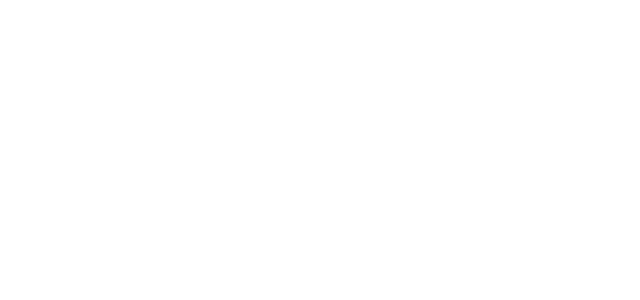
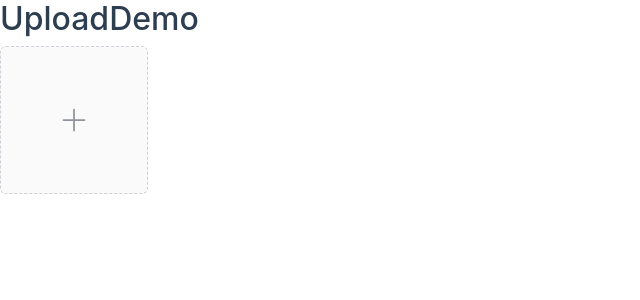
Before and after one commit to linda19504/Admin, a Vue app: page /Upload in a window 1280 px wide. Before the commit this address had no page. Shown: the top 300 px of the page, without its empty margins (0-640 px from the left). Built offline with nearby package versions, Linux system fonts and the light colour scheme.

Commit message:
add upload func

```diff
--- /dev/null
+++ b/src/components/Upload.vue
@@ -0,0 +1,64 @@
+<template>
+  <el-upload
+    action=""
+    :before-upload="beforeUploadAction"
+    :list-type="listType"
+    :multiple="multiple"
+    :on-preview="handlePictureCardPreview"
+    :on-remove="hanldeRemove"
+    :file-list="fileList"
+  >
+    <el-icon><Plus /></el-icon>
+  </el-upload>
+  <el-dialog v-modal="dialogVisible" width="50%" top="80px">
+    <img w-full :src="dialogImageUrl" alt="预览图片" style="width: 100%" />
+  </el-dialog>
+</template>
+
+<script setup>
+ import { ref } from 'vue'
+ import { Plus } from '@element-plus/icons-vue'
+ import { ElMessage } from 'element-plus'
+const fileList = ref([])
+const emit = defineEmits(['update']);
+const props = defineProps({
+  modelValue:Array,
+  Multple:{
+    type:Boolean,
+    default:true,
+  },
+  listType:{
+    type:Boolean,
+    default:'picture-card',
+  },
+  showFileList:{
+    type:Boolean,
+    default:true,
+  },
+  })
+  const dialogVisible = ref(false);
+  const dialogImageUrl = ref('');
+  const beforeUploadAction = (file, fileList) => {
+    return new Promise((resolve, reject) => {
+      var reader = new FileReader()//读取文件内容
+      let reg = /\.jpg$|\.jpeg$|\.gif$|\.png$/i
+      reader.readAsDataURL(file)//将文件读取为data URL
+      let name = file.name
+      if (reg.test(name)) {//执行读取完的回调，检查文件名是否匹配正则表达式
+        reader.onload = () => {//reader.onload 是 FileReader 的事件回调，当文件读取成功时触发
+          fileList.value.push({
+            name: name,
+            url: e.target.result,
+          })
+          emit('update', fileList.value)//fileList.value为参数
+          resolve(e.target.result)
+        }
+      } else {
+        ElMessage.error('请上传图片')
+        reject()
+      }
+    })
+  }
+</script>
+
+<style></style>
--- a/src/components/WangEditor/index.vue
+++ b/src/components/WangEditor/index.vue
@@ -36,7 +36,7 @@
     let data = editors.txt.html()
     alert(data)
   }
-
+b
   const handleCreated = (editor) => {
     editorRef.value = editor
   }
--- a/src/router/index.js
+++ b/src/router/index.js
@@ -33,6 +33,12 @@ const router = createRouter({
       path: '/CreateNextPage',
       name: '新建',
       component: () => import('@/views/CreateNextPage.vue'),
+      meta: { breadcrumb: '' }
+    },
+    {
+      path: '/Upload',
+      name: '加载',
+      component: () => import('@/views/Upload.vue'),
       meta: { breadcrumb: '' }
     },
     {
--- /dev/null
+++ b/src/views/Upload.vue
@@ -0,0 +1,49 @@
+<template>
+    <div>
+    <h1>UploadDemo</h1>
+    <Upload
+      v-model="fileList"
+      @update="handleUpdate"
+      @upload-success="handleUploadSuccess"
+      @upload-error="handleUploadError"
+    />
+    <div v-if="fileList.length > 0">
+      <h2>已上传文件：</h2>
+      <ul>
+        <li v-for="(file, index) in fileList" :key="index">
+          {{ file.name }} - {{ file.url ? "已上传" : "上传中..." }}
+        </li>
+      </ul>
+    </div>
+  </div>
+  </template>
+
+  <script setup>
+ import Upload from '@/components/Upload.vue'
+ import { ref } from 'vue'
+ const  fileList = ref([])
+ const handleUpdate = (newFileList) => {
+  fileList.value = newFileList;
+};
+const handleUploadSuccess = (file) => {
+  console.log("上传成功:", file);
+  ElMessage.success(`${file.name} 上传成功！`);
+};
+const handleUploadError = (file) => {
+  console.error("上传失败:", file);
+  ElMessage.error(`${file.name} 上传失败！`);
+};
+  </script>
+
+  <style scoped>
+  h1 {
+  color: #2c3e50;
+}
+ul {
+  list-style-type: none;
+  padding: 0;
+}
+li {
+  margin: 5px 0;
+}
+  </style>
```
Also changed, not shown: src/stores/modules/permission.js (+14 -0 lines).
